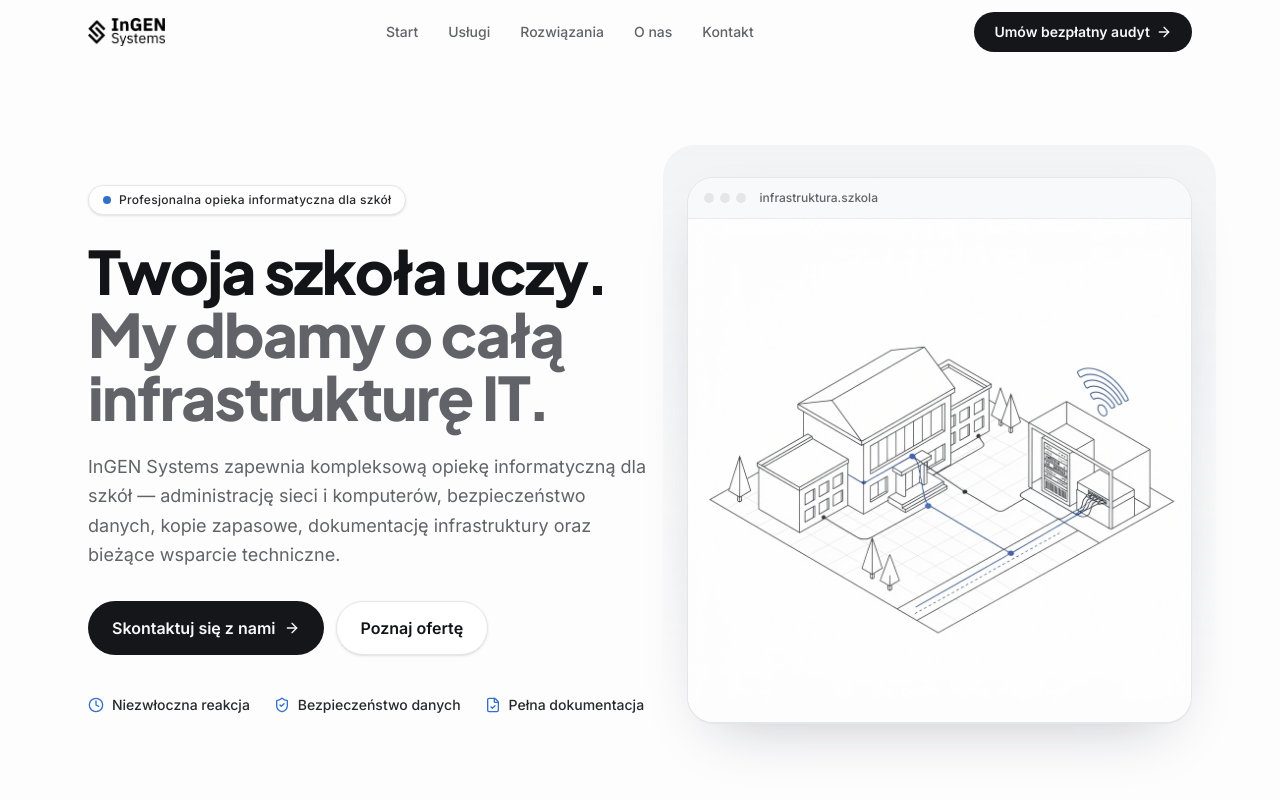
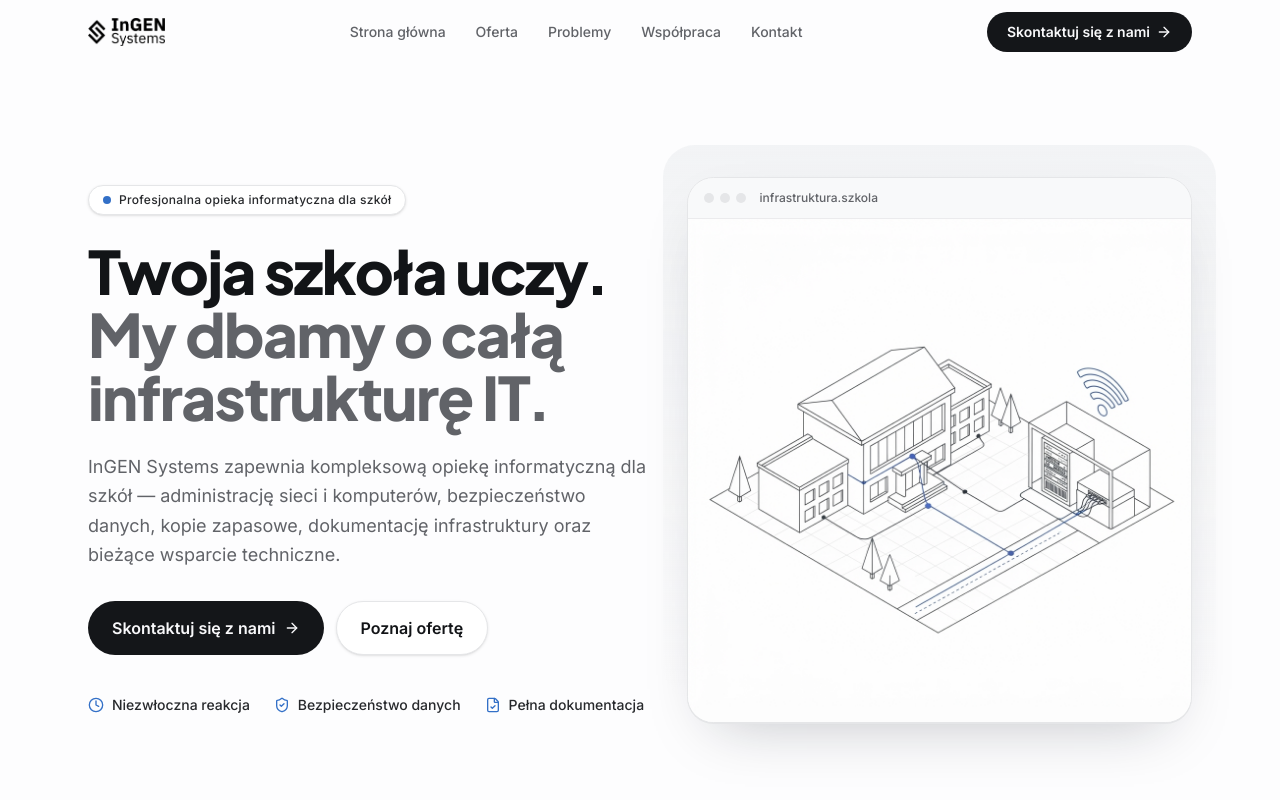
Before and after one commit to Alphbeth/InGEN, a Next.js app: page / in a window 1280 px wide. Shown: the top 800 px of the page. Built offline with nearby package versions, Linux system fonts and the light colour scheme.

Commit message:
Update navigation and contact label

```diff
--- a/components/site-header.tsx
+++ b/components/site-header.tsx
@@ -6,10 +6,10 @@ import { cn } from '@/lib/utils'
 import { Logo } from '@/components/logo'
 
 const navItems = [
-  { label: 'Start', href: '#start' },
-  { label: 'Usługi', href: '#uslugi' },
-  { label: 'Rozwiązania', href: '#rozwiazania' },
-  { label: 'O nas', href: '#o-nas' },
+  { label: 'Strona główna', href: '#start' },
+  { label: 'Oferta', href: '#uslugi' },
+  { label: 'Problemy', href: '#rozwiazania' },
+  { label: 'Współpraca', href: '#o-nas' },
   { label: 'Kontakt', href: '#kontakt' },
 ]
 
@@ -55,7 +55,7 @@ export function SiteHeader() {
             href="#kontakt"
             className="group inline-flex items-center gap-1.5 rounded-full bg-primary px-5 py-2.5 text-sm font-semibold text-primary-foreground transition-all hover:opacity-90"
           >
-            Umów bezpłatny audyt
+            Skontaktuj się z nami
             <ArrowRight className="size-4 transition-transform group-hover:translate-x-0.5" aria-hidden="true" />
           </a>
         </div>
@@ -94,7 +94,7 @@ export function SiteHeader() {
             onClick={() => setOpen(false)}
             className="mt-2 inline-flex items-center justify-center gap-1.5 rounded-full bg-primary px-5 py-3 text-sm font-semibold text-primary-foreground"
           >
-            Umów bezpłatny audyt
+            Skontaktuj się z nami
             <ArrowRight className="size-4" aria-hidden="true" />
           </a>
         </nav>
```
